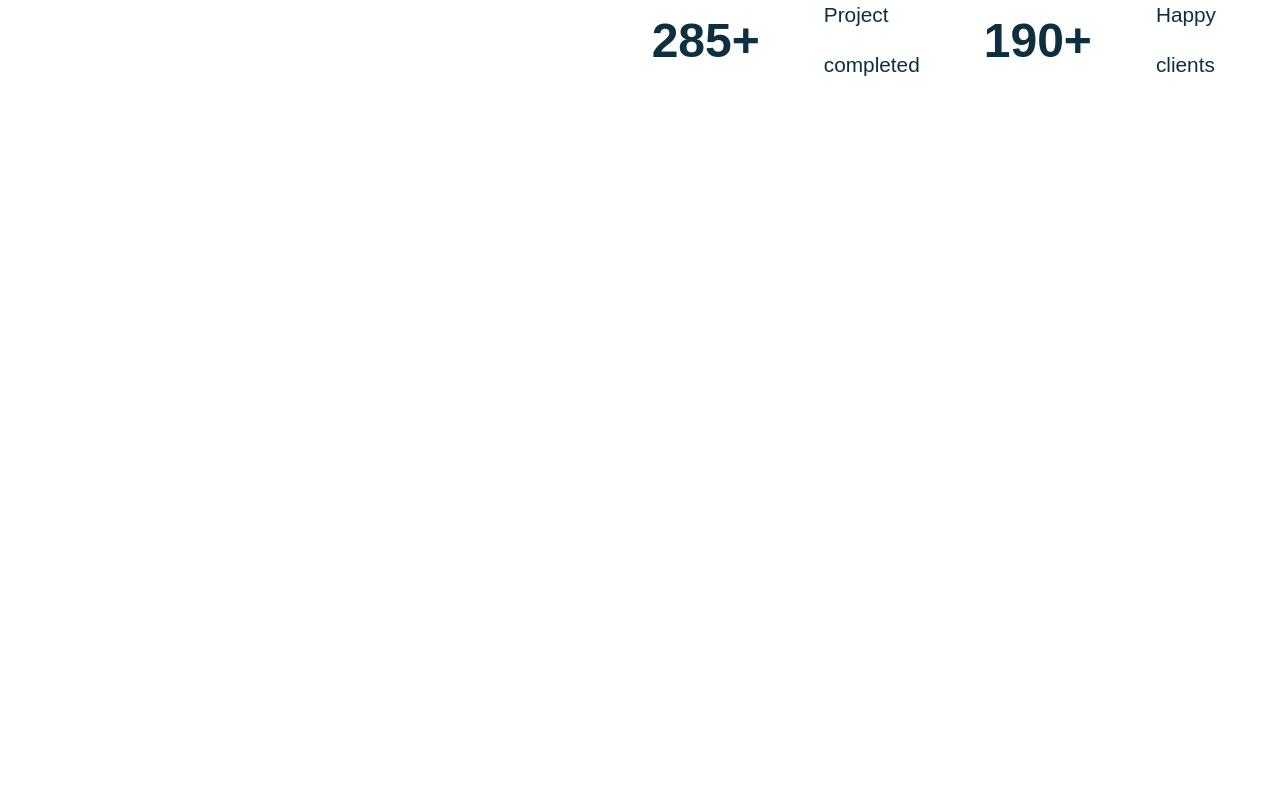
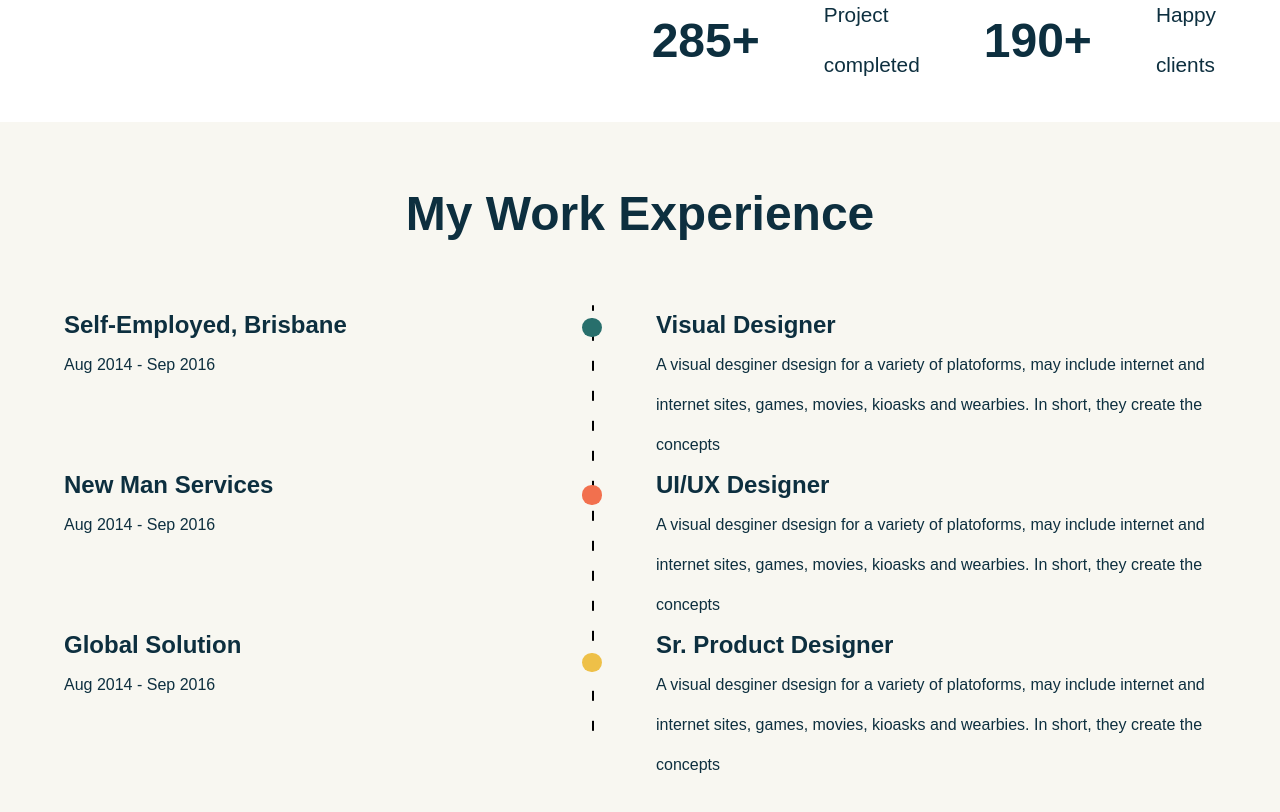
Before and after one commit to kushandesilva59/Portfolio---React, a React (Vite) app: page / in a window 1280 px wide. Shown: the part 1020-1832 px from the top of the page. Before the commit the page ends 1142 px from the top, so only its background shows below. Built offline with nearby package versions, Linux system fonts and the light colour scheme.

Commit message:
insert work experience section and styled it

```diff
--- a/src/App.jsx
+++ b/src/App.jsx
@@ -1,7 +1,9 @@
 import Experties from "./components/Experties/Experties";
 import Header from "./components/header/Header";
 import Hero from "./components/hero/Hero";
+import Works from "./components/works/Works";
 import css from "./styles/app.module.scss"
+
 
 
 const App = () => {
@@ -13,6 +15,7 @@ const App = () => {
       <Header />
       <Hero />
       <Experties />
+      <Works />
   </div>;
 };
 
--- /dev/null
+++ b/src/components/works/Works.jsx
@@ -0,0 +1,56 @@
+import React from 'react'
+import css from './Works.module.scss'
+import { motion } from 'framer-motion'
+import { fadeIn, staggerChildren, textVariant, textVariant2, zoomIn } from '../../utils/motion'
+import { workExp } from '../../utils/data'
+
+
+const Works = () => {
+  return (
+    <motion.section
+      variants={staggerChildren}
+      initial="hidden"
+      whileInView="show"
+      viewport={{ once: false, amount: 0.25 }}
+
+      className={`paddings ${css.wrapper}`}>
+
+      <div className={`flexCenter innerWidth ${css.container}`}>
+        <span className="primaryText yPaddings">My Work Experience</span>
+
+        <div className={css.experiences}>
+
+          {
+            workExp.map((exp, index) => {
+              return <motion.div className={`flexCenter ${css.exp}`}
+                variants={textVariant2}
+                key={index}>
+                <div className={css.post}>
+                  <h1>{exp.place}</h1>
+                  <p>{exp.tenure}</p>
+                </div>
+
+                <div className={css.role}>
+                  <h1>{exp.role}</h1>
+                  <p>{exp.detail}</p>
+                </div>
+              </motion.div>
+            })}
+
+          <motion.div
+            variants={zoomIn(1, 1)}
+            className={css.progressbar}>
+            <motion.div variants={fadeIn("down","tween", 2, 1.5)} className={css.line}></motion.div>
+            <div><div className={css.circle} style={{ background: "#286F6C" }}></div> </div>
+            <div><div className={css.circle} style={{ background: "#F2704E" }}></div></div>
+            <div><div className={css.circle} style={{ background: "#EEC048" }}></div></div>
+          </motion.div>
+
+
+        </div>
+      </div>
+    </motion.section>
+  )
+}
+
+export default Works;
--- /dev/null
+++ b/src/components/works/Works.module.scss
@@ -0,0 +1,71 @@
+@import '../../styles/contants.scss';
+
+
+.wrapper {
+
+    .container {
+        flex-direction: column;
+        gap: 2rem;
+
+
+        .experiences {
+            width: 100%;
+            flex-direction: column;
+            gap: 1.4rem;
+            position: relative;
+
+
+            .exp {
+                width: 100%;
+                justify-content: space-between;
+                line-height: 40px;
+                align-items: flex-start;
+
+                >div {
+                    flex: 1;
+                }
+
+                .role {
+                    margin-left: 2rem;
+
+                }
+            }
+
+            .progressbar {
+                position: absolute;
+                height: 100%;
+                display: flex;
+                flex-direction: column;
+                gap: 1.4rem;
+                left: 45%;
+                top: 0;
+
+                .line {
+                    position: absolute;
+                    height: 92%;
+                    width: 2px;
+                    background-image: linear-gradient(black 33%, rgba(255, 255, 255, 0) 0%);
+                    background-position: right;
+                    background-size: 2px 30px;
+                    background-repeat: repeat-y;
+                    left: 48%;
+                    z-index: 1;
+                    border-radius: 5px;
+                }
+
+                >div {
+                    flex: 1;
+                    padding-top: .8rem;
+                    z-index: 2;
+
+                    .circle {
+                        border-radius: 50%;
+                        background: black;
+                        width: 1.2rem;
+                        height: 1.2rem;
+                    }
+                }
+            }
+        }
+    }
+}
```
